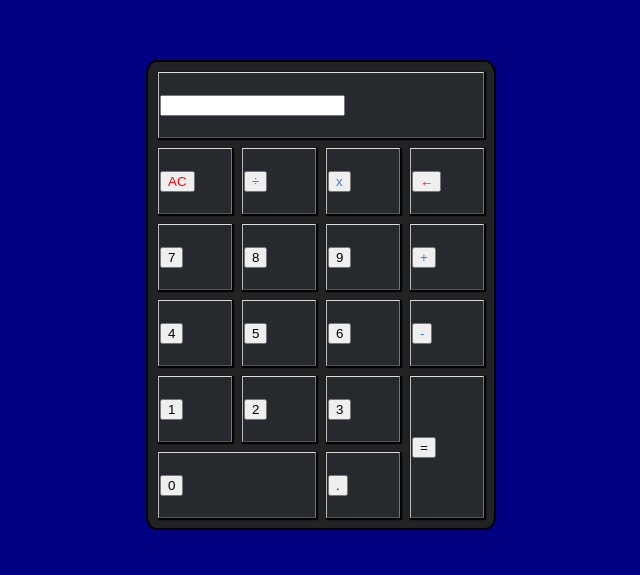
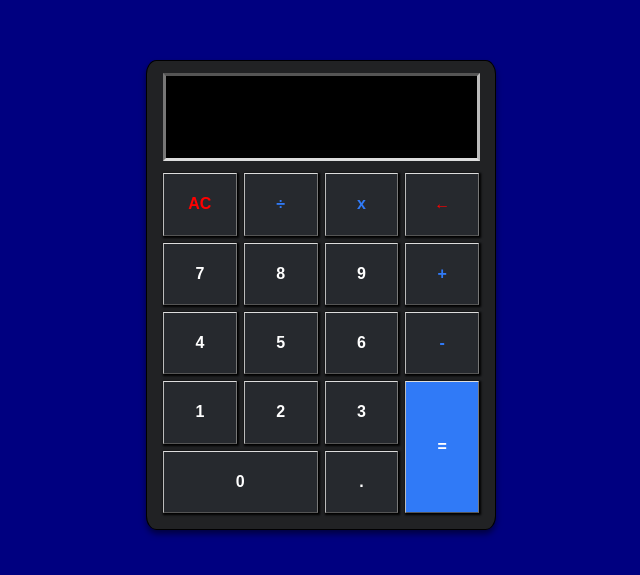
Before and after one commit to marcopadillo111/CalculatorDesign, a plain HTML site: page index.html in a window 1280 px wide. Shown: the part 105-680 px from the top of the page, without its empty margins (319-959 px from the left). Drawn offline with Linux system fonts and the light colour scheme.

Commit message:
Update myStyle.css

```diff
--- a/myStyle.css
+++ b/myStyle.css
@@ -9,51 +9,46 @@ table {
     left: 50%;
     transform: translate(-50%, -50%);
     table-layout: fixed;
-    border: 2px solid black;
     background-color: #212224;
     width: 350px;
     height: 470px;
-    margin: auto;
-    border-spacing: 10px;
+    padding: 10px;
+    border: 1px solid black;
+    border-spacing: 5px;
     border-radius: 3%;
     user-select: none;
-
+    box-shadow: 0px 4px 6px rgba(0, 0, 0, 0.5);
 }
 
-td {
+input[type="button"] {
+    width: 100%;
+    height: 100%;
+    font-size: 1em;
+    font-weight: 900;
+    color: white;
     background-color: #26292e;
     border-top: 1px solid #ddd;
 	border-left: 1px solid #bbb;
 	border-right: 1px solid #777;
 	border-bottom: 1px solid #555;
-    box-shadow: 1px 1px 1px 1px black;
+    box-shadow: 1px 1px 2px 0.75px black;
 }
 
-td:active {
+input[type="button"]:active {
     background-color: #1b1c1f;
     border-top: 1px solid #555;
 	border-left: 1px solid #777;
 	border-right: 1px solid #bbb;
 	border-bottom: 1px solid #ddd;
-    box-shadow: 1px 1px 1px 1px black inset;
-}
-
-p {
-    font-weight: 900;
-    text-align: center;
-    color: white;
-    font-size: 1em;
-    padding: 0px;
-}
-
-td:active p {
-    color: white;
+    box-shadow: 1px 1px 2px 1px black inset;
     transform: translate(1px, 1px);
 }
 
-.display {
+input[type="text"] {
+    width: 100%;
+    height: 100%;
+    pointer-events: none;
     background-color: black;
-    height: 80px;
     border-top: 3px solid #555;
 	border-left: 3px solid #777;
 	border-right: 3px solid #bbb;
@@ -61,36 +56,24 @@ td:active p {
     box-shadow: 3px 3px 0 3px black inset;
 }
 
-.display:active {
-    background-color: black;
-    height: 80px;
-    border-top: 3px solid #555;
-	border-left: 3px solid #777;
-	border-right: 3px solid #bbb;
-	border-bottom: 3px solid #ddd;
-    box-shadow: 3px 3px 0 3px black inset;
+#display {
+    padding-right: 10px;
+    padding-bottom: 10px;
 }
 
-.equal {
+#equal {
     background-color:#307af7;
 }
 
-.equal:active {
+#equal:active {
     background-color:#1d4894;
 }
 
 .red-font {
-    color: red;
+    color: red !important;
 }
 
-td:active .red-font{
-    color: red;
-}
 
 .blue-font {
-    color: #307af7;
+    color: #307af7 !important;
 }
-
-td:active .blue-font {
-    color: #307af7;
-}
```
